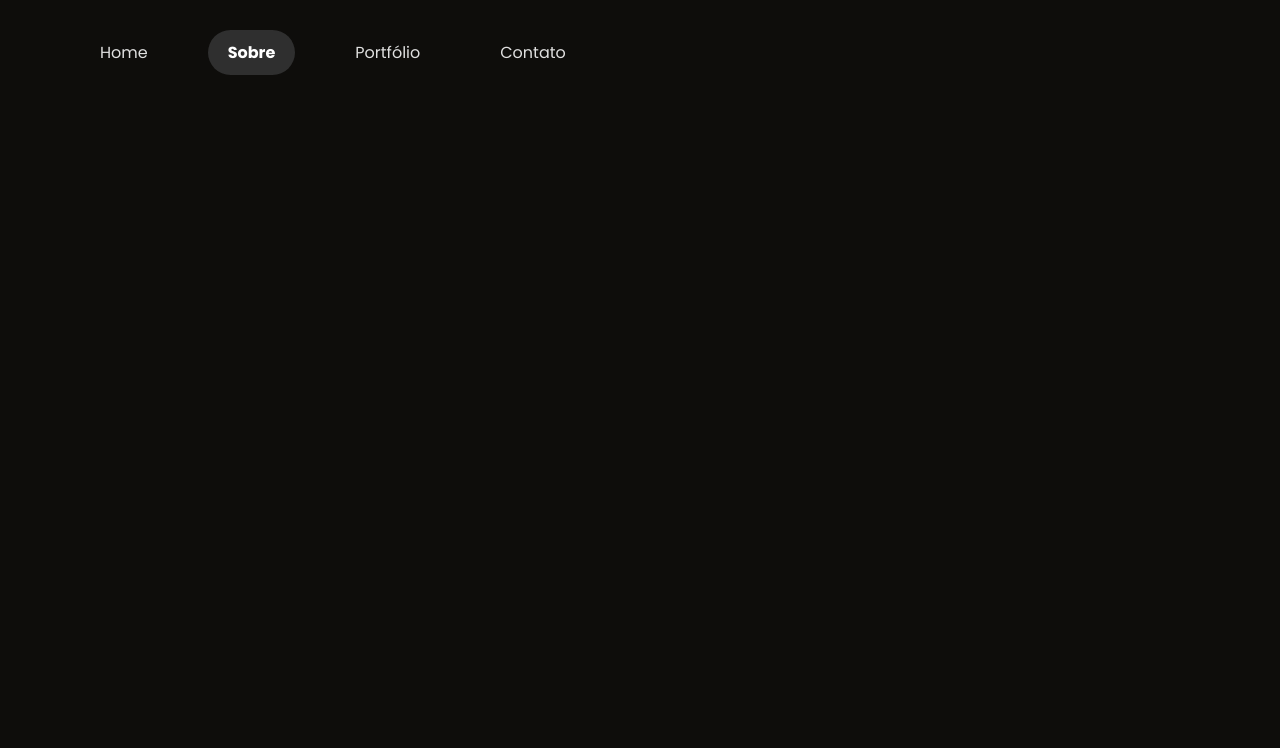
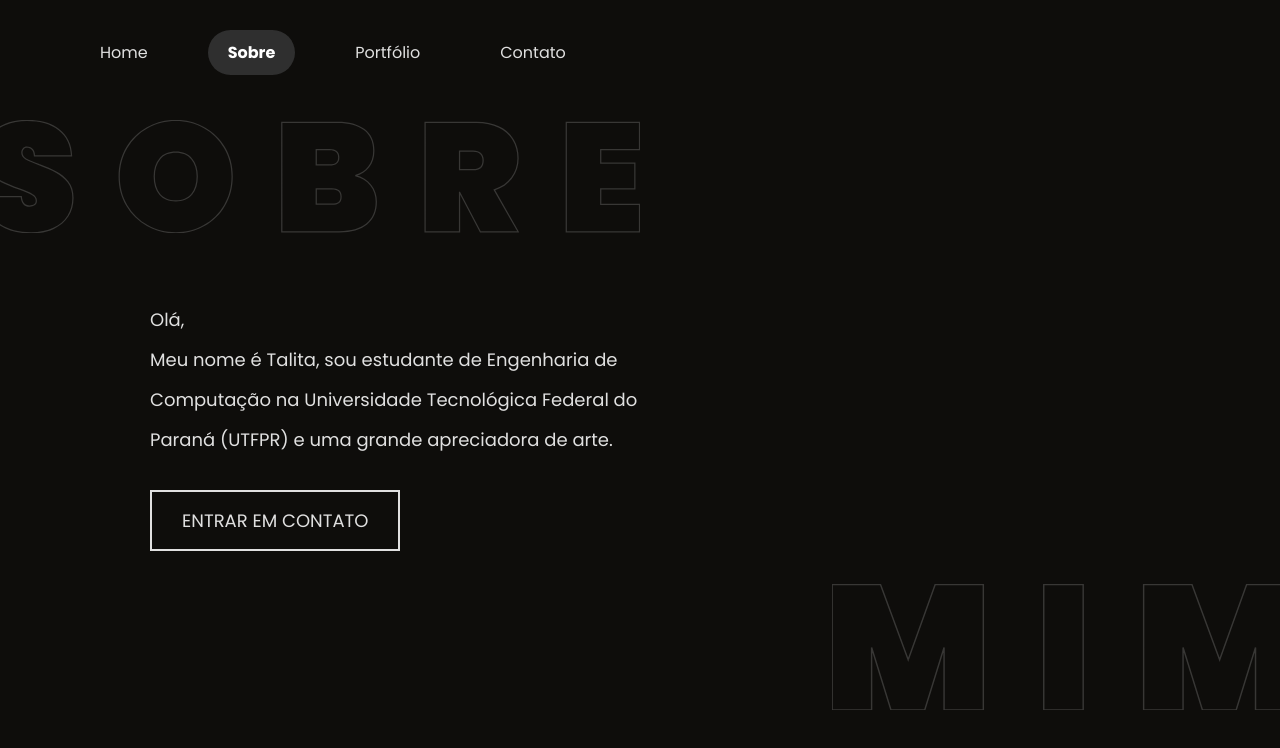
Before and after one commit to talita-aya/portfolio, a React (Create React App) app: page /sobre in a window 1280 px wide. Shown: the top 748 px of the page. Built offline with nearby package versions, Linux system fonts and the light colour scheme.

Commit message:
about me page done with animations and routes fixed again

```diff
--- a/src/pages/About/index.js
+++ b/src/pages/About/index.js
@@ -2,6 +2,9 @@ import React from 'react';
 import { useNavigate } from 'react-router';
 
 import 'animate.css';
+import './style.css';
+import Sobre from './../../assets/sobre.svg';
+import Mim from './../../assets/mim.svg';
 
 
 function Index (){
@@ -13,10 +16,33 @@ function Index (){
         <ul>
           <li onClick={() => navigate('/')}>Home</li>
           <li className="enabled">Sobre</li>
-          <li onClick={() => navigate('/Portfolio')}>Portfólio</li>
-          <li onClick={() => navigate('/Contato')}>Contato</li>
+          <li onClick={() => navigate('/portfolio')}>Portfólio</li>
+          <li onClick={() => navigate('/contato')}>Contato</li>
         </ul>
       </header>
+
+      <section className="about-title-sobre">
+        <img className="animate__animated animate__fadeIn" src={Sobre} alt="nome background" />
+      </section>
+
+      <section className="about-title-mim">
+        <img className="animate__animated animate__fadeIn" src={Mim} alt="nome background" />
+      </section>
+
+      <section className="about-me-text">
+        <p>
+          Olá,
+          <br/>
+          Meu nome é Talita, sou estudante de Engenharia de Computação na Universidade Tecnológica
+          Federal do Paraná (UTFPR) e uma grande apreciadora de arte.
+        </p>
+
+        <div className="call-to-action">
+          <input onClick={() => navigate('/contato')} type="button" value="ENTRAR EM CONTATO" />
+        </div>
+      </section>
+
+
     </div>
   );
 }
--- /dev/null
+++ b/src/pages/About/style.css
@@ -0,0 +1,70 @@
+.about-title-sobre {
+  width: 100%;
+  height: 100%;
+  display: flex;
+  flex-direction: column;
+  justify-content: space-between;
+  opacity: 0.5;
+}
+
+.about-title-mim {
+  width: 100%;
+  height: 100%;
+  position: absolute;
+  top: 0;
+  display: flex;
+  align-items: flex-end;
+  justify-content: flex-end;
+  opacity: 0.5;
+}
+
+.about-title-sobre img:first-child {
+  margin-top: 120px;
+  width: 50%;
+}
+
+.about-title-mim img:last-child {
+  width: 35%;
+  margin-bottom: 90px;
+}
+
+.about-me-text {
+  position: absolute;
+  width: 40%;
+  height: 100%;
+  top: 0;
+  display: flex;
+  align-items: center;
+  margin-left: 150px;
+  margin-top: -20px;
+}
+
+.about-me-text p {
+  line-height: 40px;
+  font-size: 18px;
+}
+
+.call-to-action {
+  position: absolute;
+  width: 100%;
+  height: 100%;
+  top: 0;
+  display: flex;
+  align-items: center;
+  padding-top: 280px;
+}
+
+.call-to-action input {
+  background-color: transparent;
+  color: #E0E0E0;
+  font-size: 18px;
+  border: 2px solid #E0E0E0;
+  padding: 15px 30px;
+  cursor: pointer;
+}
+
+.call-to-action input:hover {
+  background-color: #e0e0e091;
+  border: #e0e0e091;
+  color: #fff;
+}
--- a/src/pages/HomePage/index.js
+++ b/src/pages/HomePage/index.js
@@ -16,9 +16,9 @@ function Index(){
       <header className="navbar">
         <ul>
           <li className="enabled">Home</li>
-          <li onClick={() => navigate('/Sobre')}>Sobre</li>
-          <li onClick={() => navigate('/Portfolio')}>Portfólio</li>
-          <li onClick={() => navigate('/Contato')}>Contato</li>
+          <li onClick={() => navigate('/sobre')}>Sobre</li>
+          <li onClick={() => navigate('/portfolio')}>Portfólio</li>
+          <li onClick={() => navigate('/contato')}>Contato</li>
         </ul>
       </header>
 
```
